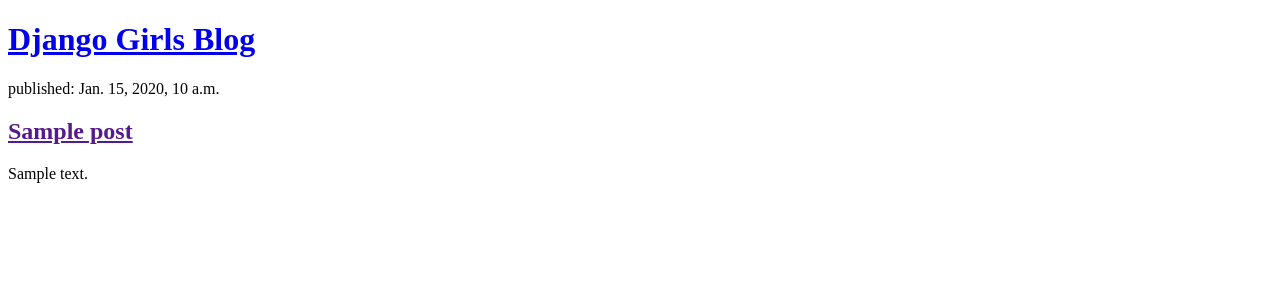
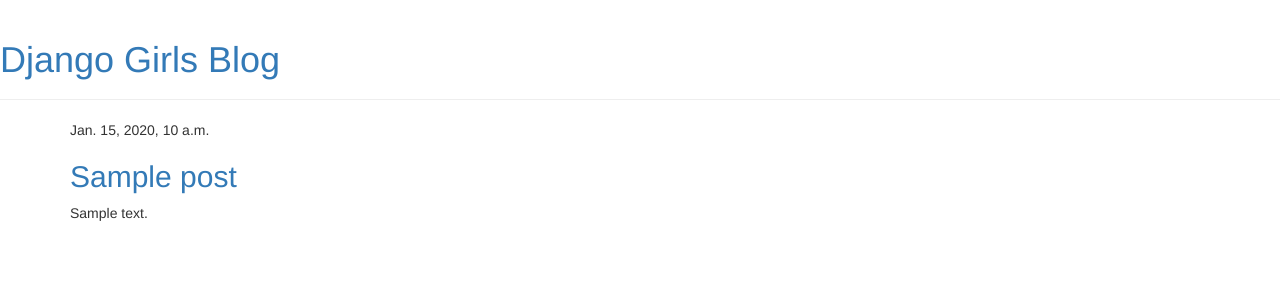
Before and after one commit to eduardoluis11/my-first-blog, a Django app: page / in a window 1280 px wide. Shown: the top 300 px of the page. Run offline with Django 3.2, Linux system fonts and the light colour scheme; tables that the repository leaves empty hold one stand-in row (values such as "Sample post"); some libraries are stand-ins or nearby versions.

Commit message:
Added view and template for detailed blog post as well as CSS for the site.

```diff
--- /dev/null
+++ b/mysite/blog/templates/blog/base.html
@@ -0,0 +1,41 @@
+<!DOCTYPE html>
+{% load static %}
+<html>
+    <head>
+        <title>Django Girls blog</title>
+
+        <link rel="stylesheet" href="//maxcdn.bootstrapcdn.com/bootstrap/3.2.0/css/bootstrap.min.css">
+        <link rel="stylesheet" href="//maxcdn.bootstrapcdn.com/bootstrap/3.2.0/css/bootstrap-theme.min.css">
+
+        <link rel="stylesheet" href="{% static 'css/blog.css' %}">
+
+        <link href="//fonts.googleapis.com/css?family=Lobster&subset=latin,latin-ext" rel="stylesheet" type="text/css">
+
+    </head>
+    <body>
+        <div class="page-header">
+            <h1><a href="/">Django Girls Blog</a></h1>
+        </div>
+
+        <div class="content container">
+            <div class="row">
+                <div class="col-md-8">
+                    {% block content %}
+                    {% endblock %}
+                </div>
+            </div>
+        </div>
+
+        <!-- <div>
+            <p>published: 14.06.2014, 12:14</p>
+            <h2><a href="">My first post</a></h2>
+            <p>Aenean eu leo quam. Pellentesque ornare sem lacinia quam venenatis vestibulum. Donec id elit non mi porta gravida at eget metus. Fusce dapibus, tellus ac cursus commodo, tortor mauris condimentum nibh, ut fermentum massa justo sit amet risus.</p>
+        </div>
+
+        <div>
+            <p>published: 14.06.2014, 12:14</p>
+            <h2><a href="">My second post</a></h2>
+            <p>Aenean eu leo quam. Pellentesque ornare sem lacinia quam venenatis vestibulum. Donec id elit non mi porta gravida at eget metus. Fusce dapibus, tellus ac cursus commodo, tortor mauris condimentum nibh, ut f.</p>
+        </div> -->
+    </body>
+</html>
--- a/mysite/blog/templates/blog/post_list.html
+++ b/mysite/blog/templates/blog/post_list.html
@@ -1,31 +1,14 @@
-<!DOCTYPE html>
-<html>
-    <head>
-        <title>Django Girls blog</title>
-    </head>
-    <body>
-        <div>
-            <h1><a href="/">Django Girls Blog</a></h1>
+{% extends 'blog/base.html' %}
+
+{% block content %}
+    {% for post in posts %}
+        <div class="post">
+            <div class="date">
+                {{ post.published_date }}
+            </div>
+
+            <h2><a href="{% url 'post_detail' pk=post.pk %}">{{ post.title }}</a></h2>
+            <p>{{ post.text|linebreaksbr }}</p>
         </div>
-
-        {% for post in posts %}
-            <div>
-                <p>published: {{ post.published_date }}</p>
-                <h2><a href=''>{{ post.title }}</a></h2>
-                <p>{{ post.text|linebreaksbr }}</p>
-            </div>
-        {% endfor %}
-
-        <!-- <div>
-            <p>published: 14.06.2014, 12:14</p>
-            <h2><a href="">My first post</a></h2>
-            <p>Aenean eu leo quam. Pellentesque ornare sem lacinia quam venenatis vestibulum. Donec id elit non mi porta gravida at eget metus. Fusce dapibus, tellus ac cursus commodo, tortor mauris condimentum nibh, ut fermentum massa justo sit amet risus.</p>
-        </div>
-
-        <div>
-            <p>published: 14.06.2014, 12:14</p>
-            <h2><a href="">My second post</a></h2>
-            <p>Aenean eu leo quam. Pellentesque ornare sem lacinia quam venenatis vestibulum. Donec id elit non mi porta gravida at eget metus. Fusce dapibus, tellus ac cursus commodo, tortor mauris condimentum nibh, ut f.</p>
-        </div> -->
-    </body>
-</html>
+    {% endfor %}
+{% endblock %}
--- a/mysite/blog/urls.py
+++ b/mysite/blog/urls.py
@@ -3,4 +3,5 @@
 
 urlpatterns = [
     path('', views.post_list, name='post_list'),
+    path('post/<int:pk>/', views.post_detail, name='post_detail'),
 ]
--- a/mysite/blog/views.py
+++ b/mysite/blog/views.py
@@ -1,4 +1,4 @@
-from django.shortcuts import render
+from django.shortcuts import render, get_object_or_404
 from django.utils import timezone
 from .models import Post
 
@@ -7,3 +7,7 @@
 def post_list(request):
     posts = Post.objects.filter(published_date__lte=timezone.now()).order_by('published_date')
     return render(request, 'blog/post_list.html', {'posts': posts})
+
+def post_detail(request, pk):
+    post = get_object_or_404(Post, pk=pk)
+    return render(request, 'blog/post_detail.html', {'post': post})
```
Also changed, not shown: mysite/blog/templates/blog/post_detail.html (added, +13 -0 lines).
